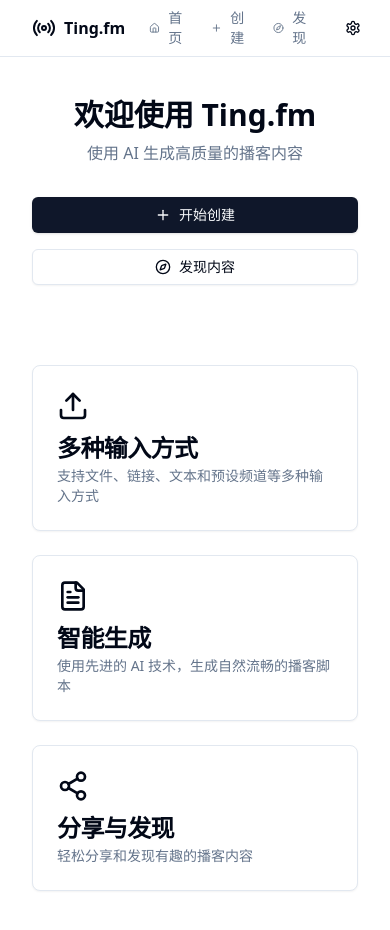
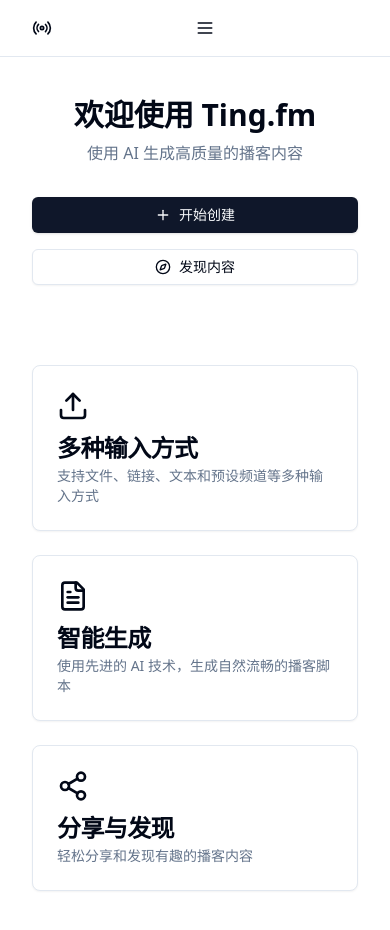
Before and after one commit to dustland/ting.fm, a Next.js app: page / in a window 390 px wide. Built offline with nearby package versions, Linux system fonts and the light colour scheme.

Commit message:
fix: nav bar responsiveness

```diff
--- a/src/components/navbar.tsx
+++ b/src/components/navbar.tsx
@@ -4,6 +4,12 @@
 import { Icons } from "@/components/icons"
 import { Button } from "@/components/ui/button"
 import { cn } from "@/lib/utils"
+import {
+  DropdownMenu,
+  DropdownMenuContent,
+  DropdownMenuItem,
+  DropdownMenuTrigger,
+} from "@/components/ui/dropdown-menu"
 
 const navItems = [
   {
@@ -26,19 +32,21 @@
 export function Navbar() {
   return (
     <header className="sticky top-0 z-50 w-full border-b bg-background/95 backdrop-blur supports-[backdrop-filter]:bg-background/60">
-      <div className="container flex h-14 items-center">
-        <div className="mr-4 flex">
-          <Link href="/" className="mr-6 flex items-center space-x-2">
-            <Icons.logo className="h-6 w-6" />
-            <span className="font-bold">Ting.fm</span>
+      <div className="container flex h-14 items-center justify-between">
+        {/* Logo and Desktop Navigation */}
+        <div className="flex items-center gap-6">
+          <Link href="/" className="flex items-center space-x-2">
+            <Icons.logo className="h-5 w-5" />
+            <span className="hidden font-bold sm:inline-block">Ting.fm</span>
           </Link>
-          <nav className="flex items-center space-x-6 text-sm font-medium">
+          <nav className="hidden md:flex">
             {navItems.map((item) => (
               <Link
                 key={item.href}
                 href={item.href}
                 className={cn(
-                  "flex items-center space-x-2 text-muted-foreground hover:text-foreground"
+                  "flex h-14 w-full items-center justify-center gap-2 px-4 text-sm font-medium transition-colors hover:text-primary",
+                  "text-muted-foreground"
                 )}
               >
                 <item.icon className="h-4 w-4" />
@@ -47,15 +55,38 @@
             ))}
           </nav>
         </div>
-        <div className="flex flex-1 items-center justify-between space-x-2 md:justify-end">
-          <div className="w-full flex-1 md:w-auto md:flex-none">
-          </div>
-          <nav className="flex items-center">
-            <Button variant="ghost" size="icon">
-              <Icons.settings className="h-4 w-4" />
-              <span className="sr-only">设置</span>
-            </Button>
-          </nav>
+
+        {/* Mobile Navigation */}
+        <div className="flex md:hidden">
+          <DropdownMenu>
+            <DropdownMenuTrigger asChild>
+              <Button variant="ghost" size="icon" className="md:hidden">
+                <Icons.menu className="h-5 w-5" />
+                <span className="sr-only">打开菜单</span>
+              </Button>
+            </DropdownMenuTrigger>
+            <DropdownMenuContent align="end" className="w-[200px]">
+              {navItems.map((item) => (
+                <DropdownMenuItem key={item.href} asChild>
+                  <Link
+                    href={item.href}
+                    className="flex items-center gap-2 py-2"
+                  >
+                    <item.icon className="h-4 w-4" />
+                    <span>{item.title}</span>
+                  </Link>
+                </DropdownMenuItem>
+              ))}
+            </DropdownMenuContent>
+          </DropdownMenu>
+        </div>
+
+        {/* Settings Button */}
+        <div className="flex items-center gap-2">
+          <Button variant="ghost" size="icon" className="hidden md:flex">
+            <Icons.settings className="h-4 w-4" />
+            <span className="sr-only">设置</span>
+          </Button>
         </div>
       </div>
     </header>
```
